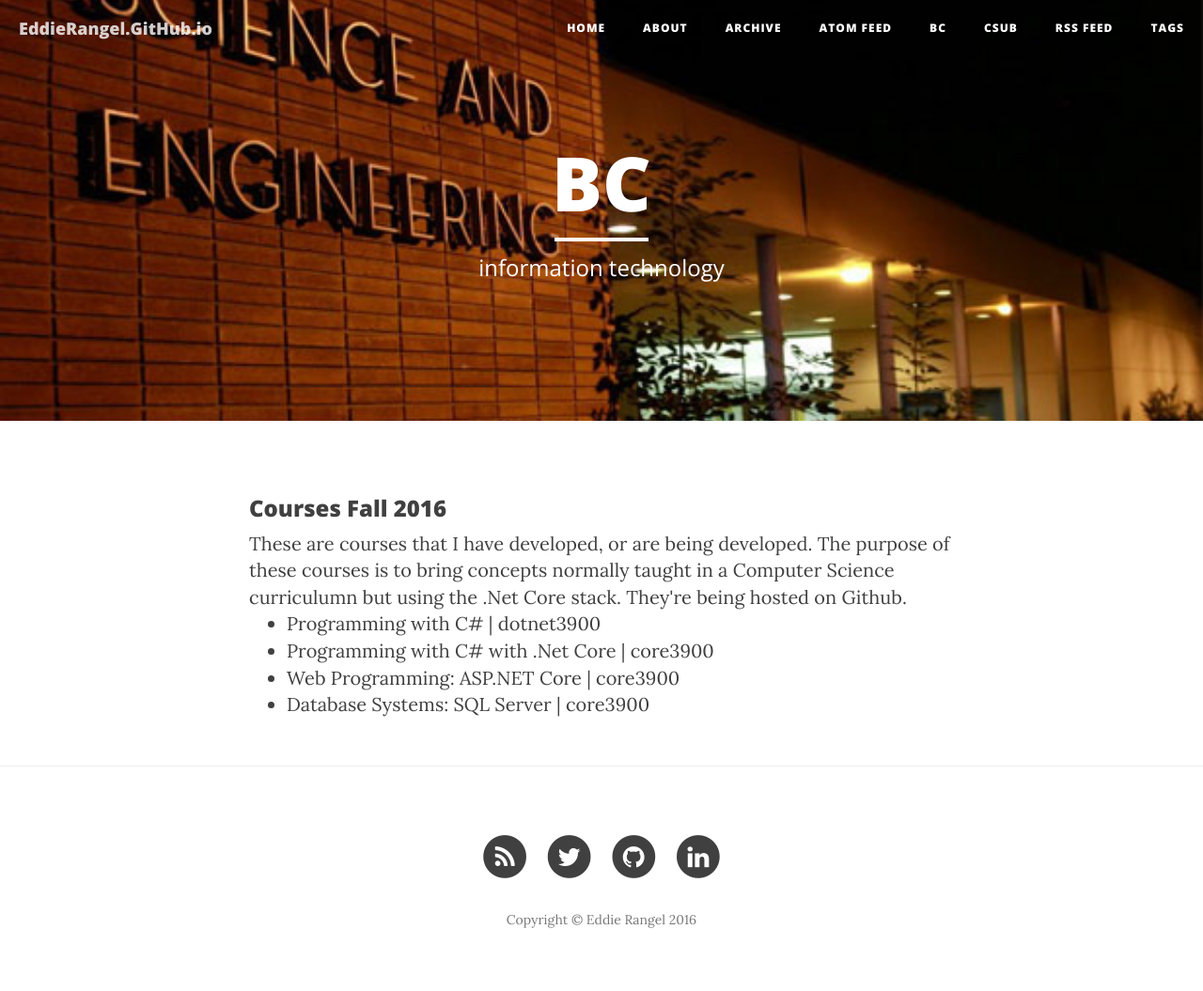
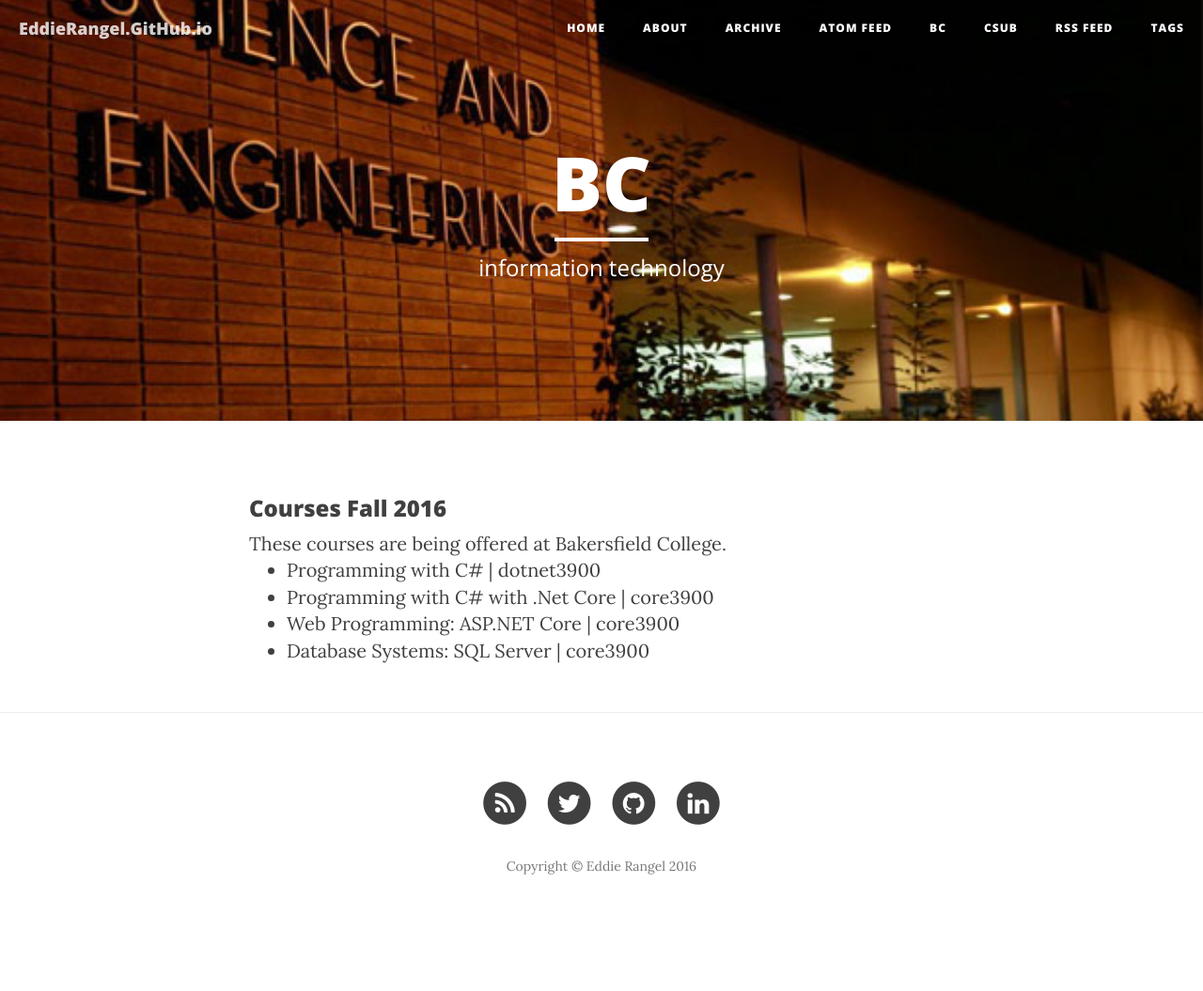
Before and after one commit to eddierangel/eddierangel.github.io, a Jekyll site: the page built from bc.html, in a window 1280 px wide. Shown: the whole page at 94% size. Built offline with Jekyll 4.4.1, drawn with Linux system fonts in a browser that asks for light colours; nearby versions of some CDN libraries; after the commit the page ends 998 px from its top, so only the background shows below that.

Commit message:
Updating content

```diff
--- a/bc.html
+++ b/bc.html
@@ -7,10 +7,7 @@ header-img: "img/ScienceBuilding_BC.jpg"
 
 <p>
     <h3>Courses Fall 2016</h3>
-    These are courses that I have developed, or are being developed. The purpose of these
-    courses is to bring concepts normally taught in a Computer Science curriculumn
-    but using the .Net Core stack.
-    They're being hosted on Github.
+    These courses are being offered at Bakersfield College.
     <ul>
         <li>Programming with C# | <a href="https://github.com/hackingdotnet/dotnet3900">dotnet3900 </a></li>
         <li>Programming with C# with .Net Core | <a href="https://github.com/hackingdotnet/core3900">core3900</a></li>
```
